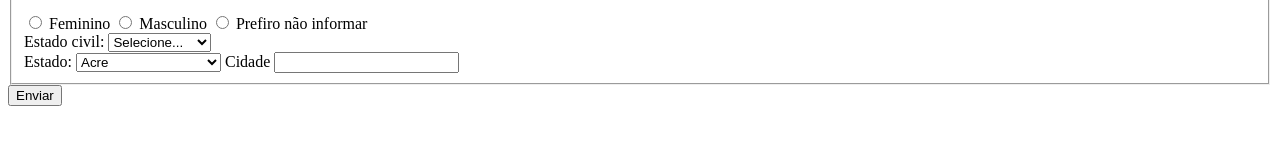
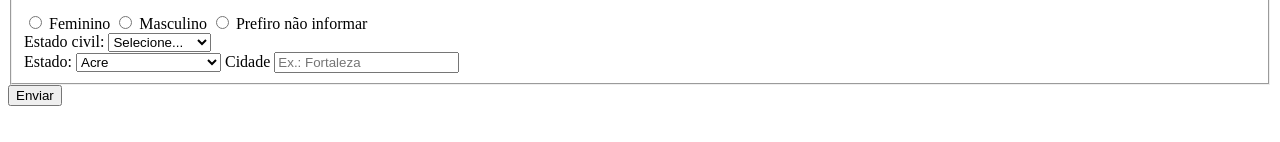
Before and after one commit to NandoHeck/pesquisa-culturama, a plain HTML site: page index.html in a window 1280 px wide. Shown: the part 302-444 px from the top of the page. Drawn offline with Linux system fonts and the light colour scheme.

Commit message:
Adiciona campo novo para cidades

```diff
--- a/index.html
+++ b/index.html
@@ -92,7 +92,7 @@
                 </select>
 
                 <label for="cidade">Cidade</label>
-                <input type="text" name="cidade">
+                <input type="text" id="cidade" name="cidade" autocomplete="address-level12" placeholder="Ex.: Fortaleza">
 
             </fieldset>
 
```
